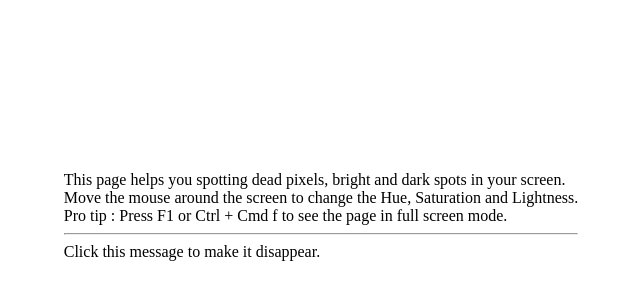
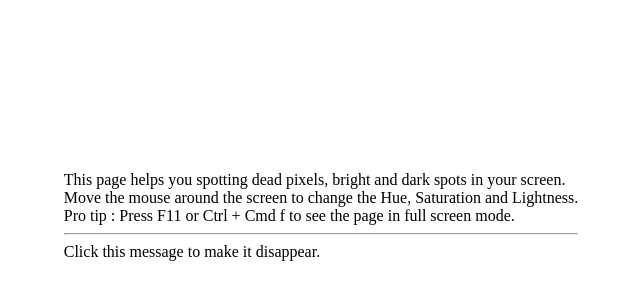
Before and after one commit to mesili/deadpixel-page, a plain HTML site: page index.html in a window 1280 px wide. Shown: the part 184-484 px from the top of the page, 321-961 px from the left. Drawn offline with Linux system fonts and the light colour scheme.

Commit message:
Fixed F1 / F11 typo

```diff
--- a/index.html
+++ b/index.html
@@ -14,7 +14,7 @@
             <div id="instructions">
                 This page helps you spotting dead pixels, bright and dark spots in your screen. <br />
                 Move the mouse around the screen to change the Hue, Saturation and Lightness. <br />
-                Pro tip : Press F1 or Ctrl + Cmd f to see the page in full screen mode.
+                Pro tip : Press F11 or Ctrl + Cmd f to see the page in full screen mode.
                 <br />
                 <hr />
                 Click this message to make it disappear.
```
